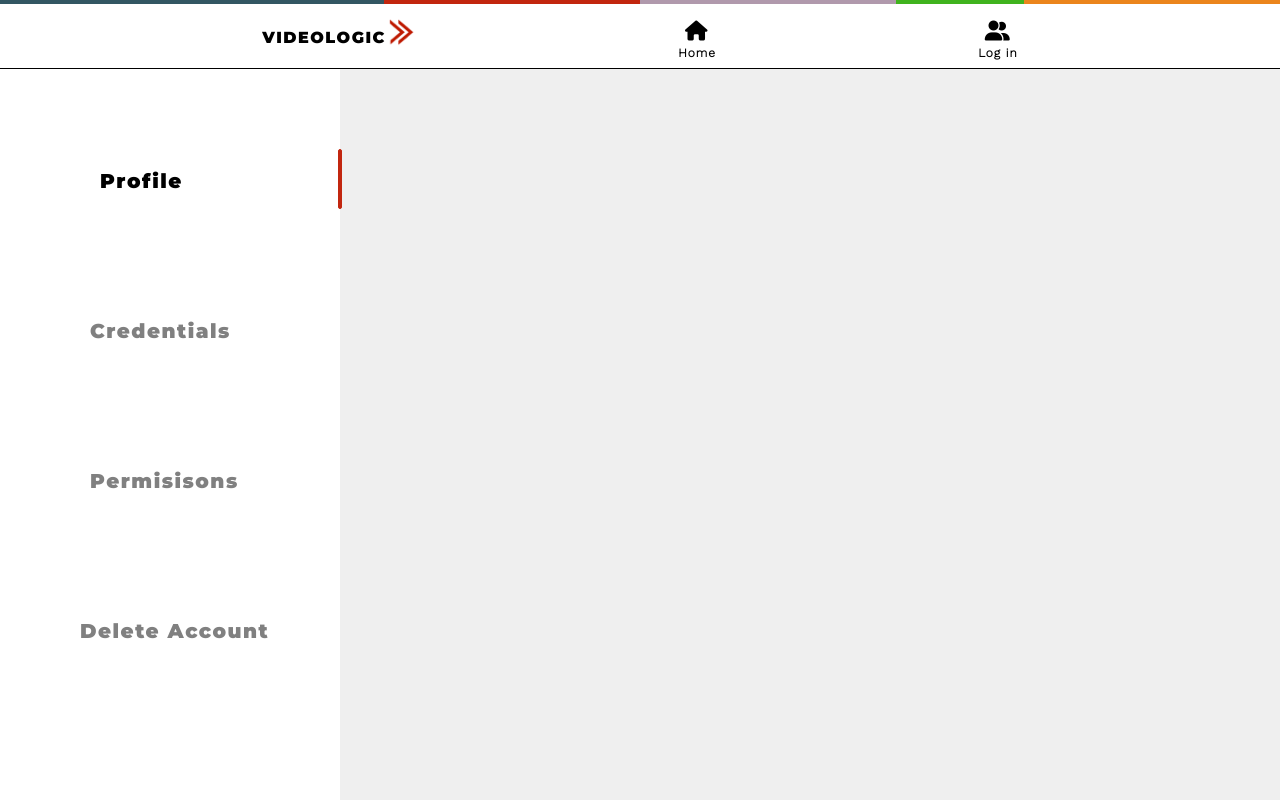
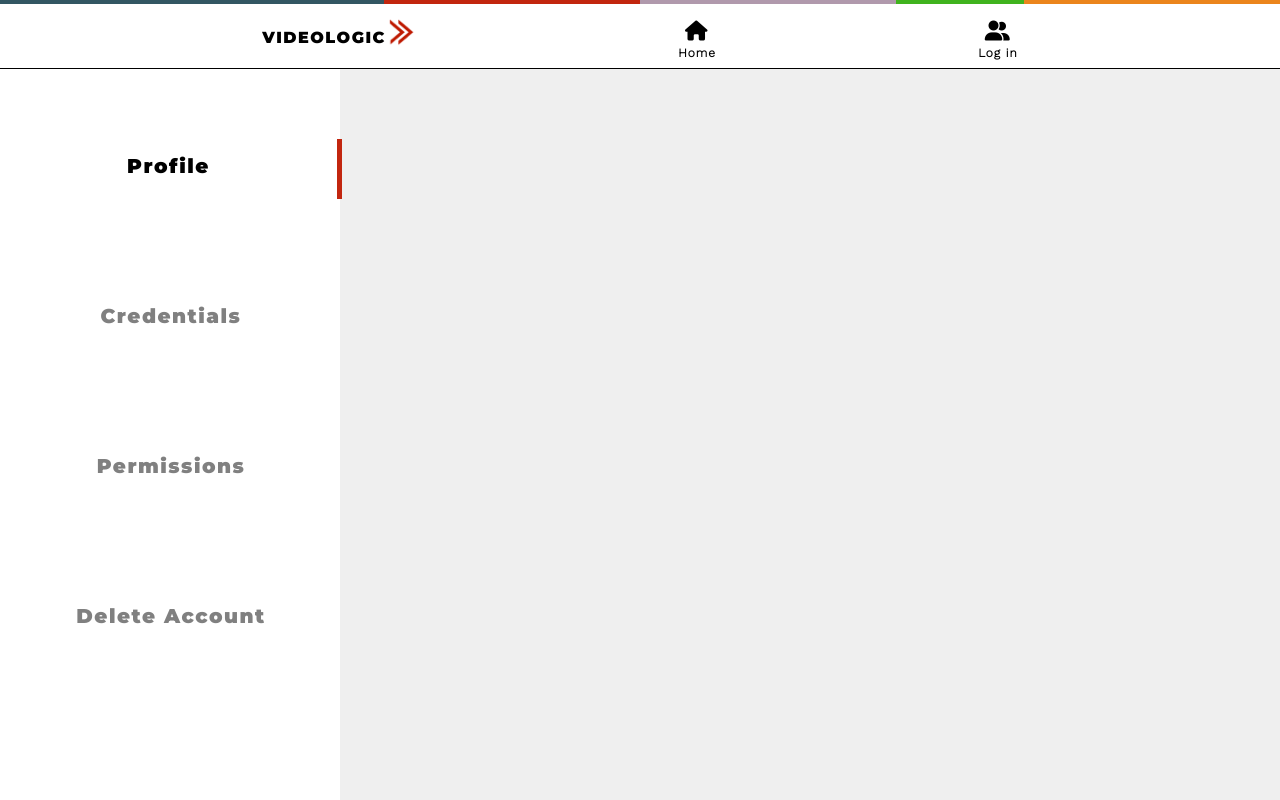
Before and after one commit to puleri/Videologic-Miniapp, a React (Create React App) app in the folder client/: page /#/AccountSettings in a window 1280 px wide. Built offline with nearby package versions, Linux system fonts and the light colour scheme.

Commit message:
Added state to tabs so active tab will have an indicator letting user know it has been clicked

```diff
--- a/client/src/components/AccountSettings/AccountSettings.css
+++ b/client/src/components/AccountSettings/AccountSettings.css
@@ -36,36 +36,24 @@
 .tab {
   position: absolute;
   font-family: "Montserrat", sans-serif;
-  left: 100px;
   text-decoration: none;
   color: grey;
   z-index: 1;
   font-size: 20px;
+  height: 60px;
+  width: 342px;
+  left: 0;
+  padding-top: 15px;
 }
 .profile-tab {
-  color: black;
-  top: 100px;
+  top: 70px;
 }
 .credentials-tab {
-  top: 250px;
-  left: 90px;
+  top: 220px;
 }
 .permissions-tab {
-  top: 400px;
-  left: 90px;
+  top: 370px;
 }
 .deleteAcct-tab {
-  top: 550px;
-  left: 80px;
+  top: 520px;
 }
-.tab-highlight {
-  position: absolute;
-  background: rgb(194,38,15);
-  z-index: 1;
-  height: 60px;
-  border-radius: 50px;
-  border: 1px solid rgb(194,38,15);
-  width: 4px;
-  left: 338px;
-  top: 80px;
-}
--- a/client/src/components/AccountSettings/AccountSettings.js
+++ b/client/src/components/AccountSettings/AccountSettings.js
@@ -4,28 +4,66 @@ import "./AccountSettings.css";
 
 import { withRouter, Link } from 'react-router-dom';
 
+
 class AccountSettings extends Component {
   constructor(props){
     super(props)
     this.state = {
-
+      active: 'Profile'
     }
+    this.handleClick = this.handleClick.bind(this);
+  }
+  handleClick(e) {
+    console.log(e.target.innerHTML)
+    this.setState({
+      active: e.target.innerHTML
+    })
   }
   render(){
+    let profileStyle =  {  };
+    let credentialsStyle = { };
+    let permissionsStyle = { };
+    let deleteAcctStyle = { };
+
+    if (this.state.active === 'Profile') {
+      profileStyle =  { color: "black",   borderRight: "5px solid rgb(194,38,15)"};
+      credentialsStyle = { };
+      permissionsStyle = { };
+      deleteAcctStyle = { };
+    }
+    if (this.state.active === "Credentials") {
+      profileStyle =  {  };
+      credentialsStyle = { color: "black", borderRight: "5px solid rgb(194,38,15)" };
+      permissionsStyle = { };
+      deleteAcctStyle = { };
+    }
+    if (this.state.active === "Permissions") {
+      profileStyle =  {  };
+      credentialsStyle = { };
+      permissionsStyle = { color: "black", borderRight: "5px solid rgb(194,38,15)" };
+      deleteAcctStyle = { };
+    }
+    if (this.state.active === "Delete Account") {
+      profileStyle =  {  };
+      credentialsStyle = { };
+      permissionsStyle = { };
+      deleteAcctStyle = { color: "black", borderRight: "5px solid rgb(194,38,15)" };
+    }
+
     return (
       <>
         <div className="settings-container">
           <div className="tab-container">
-            <Link className="tab profile-tab">
+            <Link style={ profileStyle } onClick={this.handleClick} className="tab profile-tab">
               Profile
             </Link>
-            <Link className="tab credentials-tab">
+            <Link style={ credentialsStyle } onClick={this.handleClick} className="tab credentials-tab">
               Credentials
             </Link>
-            <Link className="tab permissions-tab">
-              Permisisons
+            <Link style={ permissionsStyle } onClick={this.handleClick} className="tab permissions-tab">
+              Permissions
             </Link>
-            <Link className="tab deleteAcct-tab">
+            <Link style={ deleteAcctStyle } onClick={this.handleClick} className="tab deleteAcct-tab">
               Delete Account
             </Link>
             <div className="tab-highlight">
```
